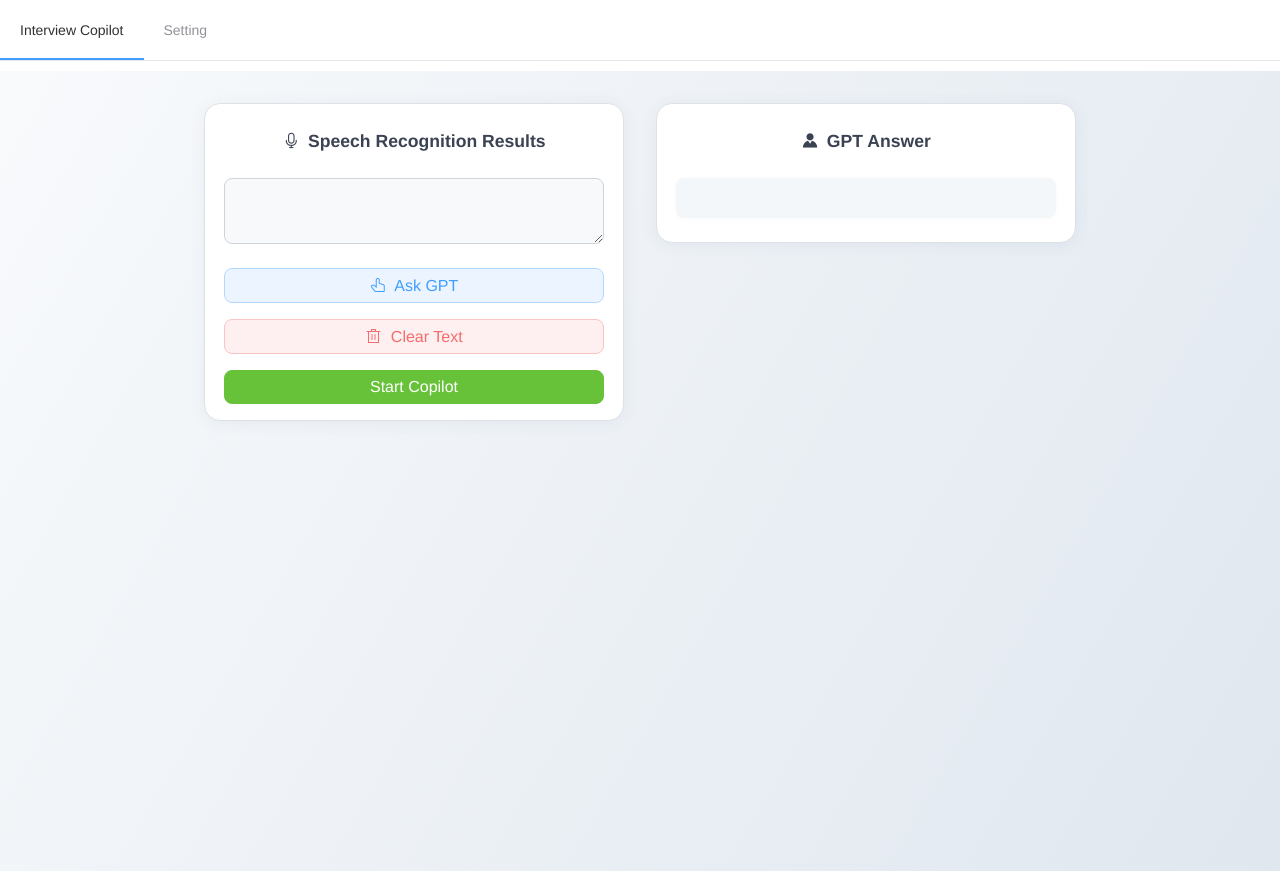
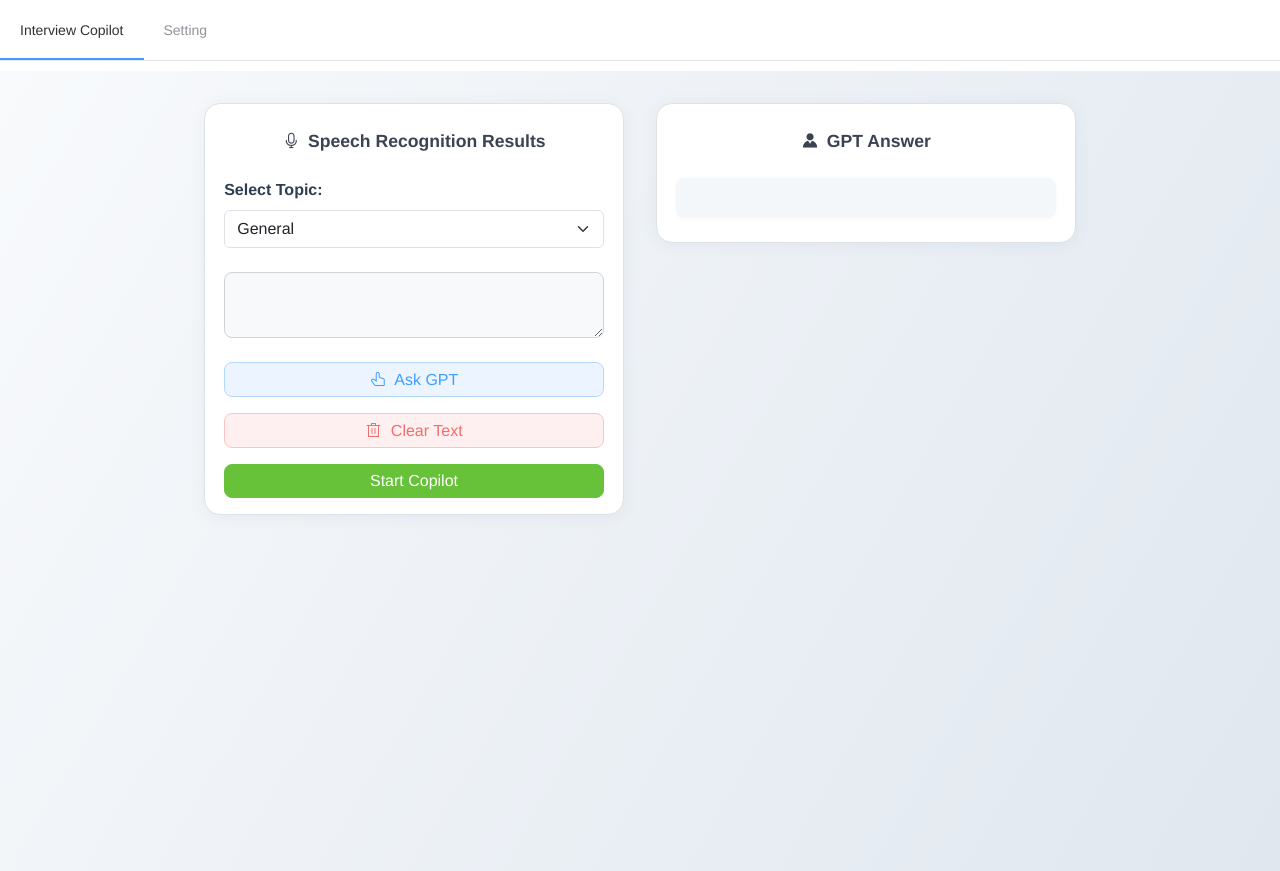
Before and after one commit to vishalwayachal/interview-pilot, a Vue app: page /#/ in a window 1280 px wide. Built offline with nearby package versions, Linux system fonts and the light colour scheme.

Commit message:
feat(HomeView): add topic selection for AI queries 🎉
- Introduced a dropdown to select topics for AI interactions.
- Updated `currentText` to prepend the selected topic before sending to the AI.
- Default topic is set to "General".

```diff
--- a/src/views/HomeView.vue
+++ b/src/views/HomeView.vue
@@ -8,6 +8,18 @@
         </div>
         <div v-if="!currentText" class="no-content" style="display: none">
           No Content
+        </div>
+        <div class="mb-2">
+          <label for="topic-select" class="form-label fw-bold">Select Topic:</label>
+          <select id="topic-select" v-model="selectedTopic" class="form-select">
+            <option value="general">General</option>
+            <option value="nodejs">Node.js</option>
+            <option value="vuejs">Vue.js</option>
+            <option value="php">PHP</option>
+            <option value="python">Python</option>
+            <option value="postgresql">PostgreSQL</option>
+            <option value="mongo">MongoDB</option>
+          </select>
         </div>
         <textarea
           v-model="currentText"
@@ -115,6 +127,7 @@
       copilot_stopping: false,
       show_ai_thinking_effect: false,
       popStyle: {},
+      selectedTopic: "general",
     };
   },
   async mounted() {
@@ -125,7 +138,11 @@
   methods: {
     async askCurrentText() {
       const apiKey = localStorage.getItem("openai_key");
-      let content = this.currentText;
+
+      if(this.selectedTopic != "general") {
+        this.currentText = `[${this.selectedTopic}] ` + this.currentText;
+      }
+      let content = `[${this.selectedTopic}] ` + this.currentText;
       this.ai_result = "";
       this.currentText = " ";
       this.show_ai_thinking_effect = true;
```
